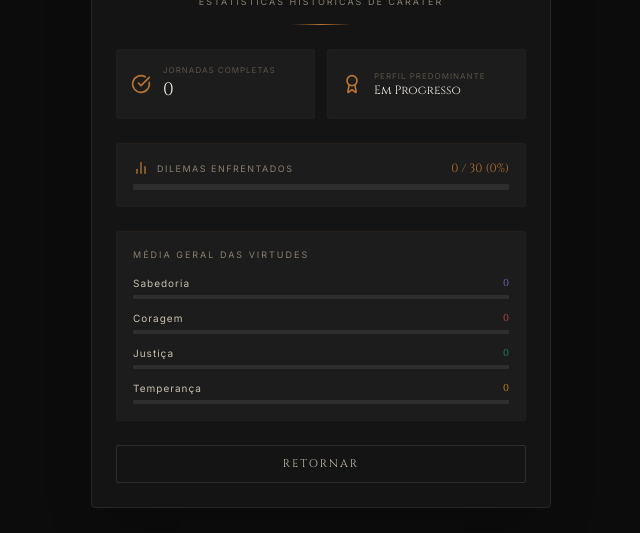
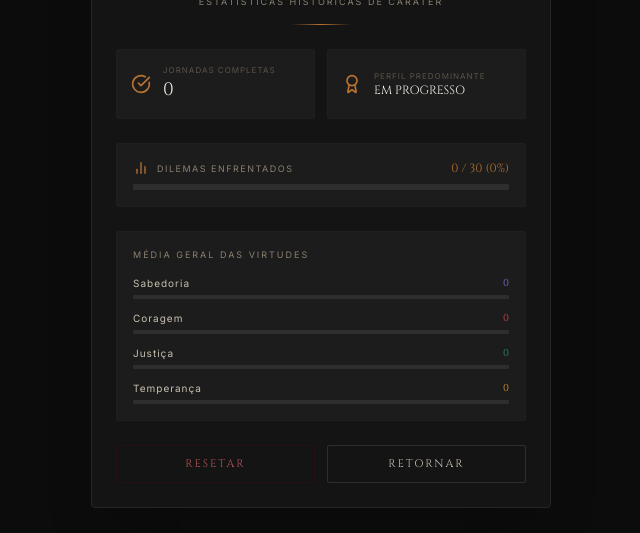
Before and after one commit to EanesRibeiro/praxis_rpg, a React (Vite) app: page / in a window 1280 px wide. Both pictures are taken after a click on the button "📊 VER REGISTRO DA ALMA (ESTATÍSTICAS)". Shown: the part 199-732 px from the top of the page, without its empty margins (319-959 px from the left). Built offline with nearby package versions, Linux system fonts and the light colour scheme.

Commit message:
feat: adiciona botao de resetar estatisticas e ajusta layout do perfil predominante

```diff
--- a/src/components/StatsScreen.tsx
+++ b/src/components/StatsScreen.tsx
@@ -1,5 +1,5 @@
 import React from 'react';
-import { loadPlayerStats } from '../utils/storage';
+import { loadPlayerStats, clearPlayerStats } from '../utils/storage';
 import { X, Award, BarChart2, CheckCircle } from 'lucide-react';
 import type { VirtueKey } from '../types';
 
@@ -22,9 +22,29 @@ const VIRTUE_LABELS: Record<VirtueKey, string> = {
 };
 
 export const StatsScreen: React.FC<StatsScreenProps> = ({ onClose }) => {
-  const stats = loadPlayerStats();
+  const [stats, setStats] = React.useState(() => loadPlayerStats());
+  const [confirmReset, setConfirmReset] = React.useState(false);
   const totalScenarios = 30; // Total de cenários no pool (6 por categoria * 5 categorias)
   const percentScenariosPlayed = Math.round((stats.uniqueScenariosCount / totalScenarios) * 100);
+
+  const handleReset = () => {
+    if (confirmReset) {
+      clearPlayerStats();
+      setStats(loadPlayerStats());
+      setConfirmReset(false);
+    } else {
+      setConfirmReset(true);
+    }
+  };
+
+  React.useEffect(() => {
+    if (confirmReset) {
+      const timer = setTimeout(() => {
+        setConfirmReset(false);
+      }, 4000);
+      return () => clearTimeout(timer);
+    }
+  }, [confirmReset]);
 
   return (
     <div className="fixed inset-0 z-50 flex items-center justify-center p-6 bg-obsidian/95 backdrop-blur-sm select-none animate-fade-in">
@@ -69,11 +89,11 @@ export const StatsScreen: React.FC<StatsScreenProps> = ({ onClose }) => {
           {/* Arquétipo Frequente */}
           <div className="bg-obsidian-3 border border-[#231E1A] p-3.5 rounded-[2px] flex items-center gap-3">
             <Award className="w-5 h-5 text-bronze shrink-0" />
-            <div className="text-left overflow-hidden">
+            <div className="text-left flex-1 min-w-0">
               <div className="font-inter text-[8px] text-ivory-dimmed tracking-[1px] uppercase">
                 Perfil Predominante
               </div>
-              <div className="font-cinzel text-xs font-600 text-ivory truncate" title={stats.mostCommonArchetype}>
+              <div className="font-cinzel text-[10px] sm:text-xs font-600 text-ivory leading-snug uppercase whitespace-normal break-words" title={stats.mostCommonArchetype}>
                 {stats.mostCommonArchetype === 'Nenhum' ? 'Em Progresso' : stats.mostCommonArchetype}
               </div>
             </div>
@@ -129,13 +149,25 @@ export const StatsScreen: React.FC<StatsScreenProps> = ({ onClose }) => {
           </div>
         </div>
 
-        {/* Botão de Fechar */}
-        <button
-          onClick={onClose}
-          className="w-full py-2.5 bg-transparent border border-[#2E2E2E] hover:border-bronze text-ivory-dim hover:text-bronze font-cinzel text-[11px] font-600 tracking-[2px] uppercase rounded-sm cursor-pointer transition-all duration-200 outline-none"
-        >
-          Retornar
-        </button>
+        {/* Botões de Ação */}
+        <div className="flex gap-3 w-full">
+          <button
+            onClick={handleReset}
+            className={`flex-1 py-2.5 bg-transparent border font-cinzel text-[10px] sm:text-[11px] font-600 tracking-[2px] uppercase rounded-sm cursor-pointer transition-all duration-200 outline-none ${
+              confirmReset
+                ? 'border-red-600 text-red-500 hover:bg-red-950/20'
+                : 'border-red-950/40 hover:border-red-600 text-red-400/70 hover:text-red-400'
+            }`}
+          >
+            {confirmReset ? 'Confirmar?' : 'Resetar'}
+          </button>
+          <button
+            onClick={onClose}
+            className="flex-1 py-2.5 bg-transparent border border-[#2E2E2E] hover:border-bronze text-ivory-dim hover:text-bronze font-cinzel text-[10px] sm:text-[11px] font-600 tracking-[2px] uppercase rounded-sm cursor-pointer transition-all duration-200 outline-none"
+          >
+            Retornar
+          </button>
+        </div>
       </div>
     </div>
   );
--- a/src/utils/storage.ts
+++ b/src/utils/storage.ts
@@ -283,6 +283,18 @@ export function loadPlayerStats(): PlayerStats {
   }
 }
 
+export function clearPlayerStats(): void {
+  try {
+    localStorage.removeItem(STATS_KEY);
+    localStorage.removeItem(UNIQUE_GLOBAL_KEY);
+    localStorage.removeItem(STORAGE_KEY);
+    localStorage.removeItem(PLAYED_KEY);
+  } catch (e) {
+    console.error('Falha ao resetar estatísticas do jogador:', e);
+  }
+}
+
+
 // ==========================================
 // PERSISTÊNCIA DOS DESAFIOS DIÁRIOS
 // ==========================================
```
